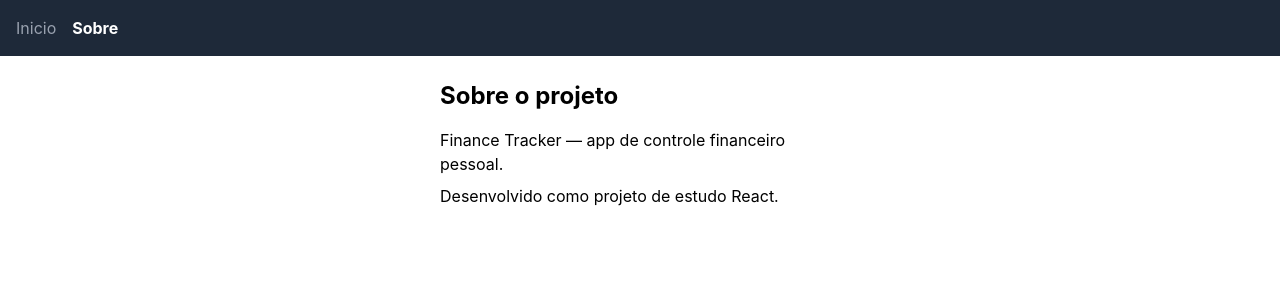
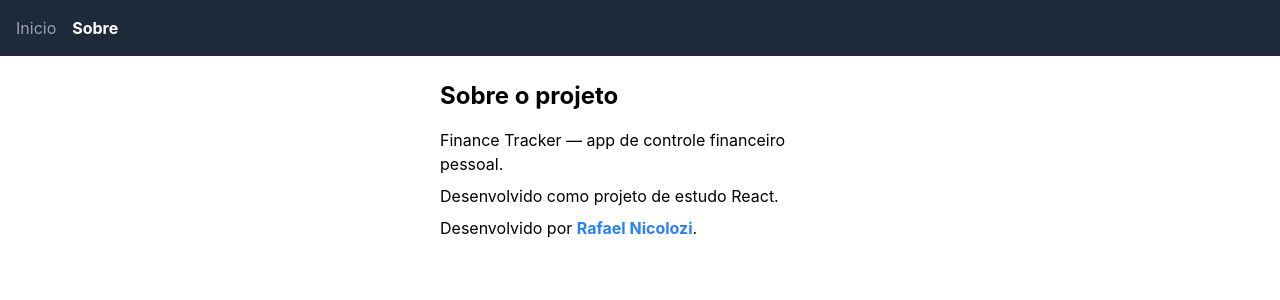
Before and after one commit to rafaelnicolozi-hub/meu-finance-app, a React (Vite) app: page /sobre in a window 1280 px wide. Shown: the top 300 px of the page. Built offline with nearby package versions, Linux system fonts and the light colour scheme.

Commit message:
pagina sobre

```diff
--- a/src/pages/Sobre.jsx
+++ b/src/pages/Sobre.jsx
@@ -4,7 +4,7 @@ function Sobre() {
       <h1 className="text-2xl font-bold mb-4">Sobre o projeto</h1>
       <p>Finance Tracker — app de controle financeiro pessoal.</p>
       <p className="mt-2">Desenvolvido como projeto de estudo React.</p>
-    </div>
+      <p className="mt-2">Desenvolvido por <span className="text-blue-500 font-bold">Rafael Nicolozi</span>.</p>    </div>
   );
 }
 
```
